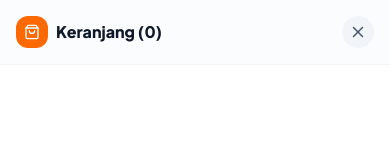
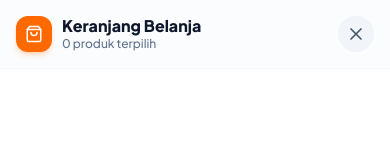
Before and after one commit to Yossy123/Crunch-Up, a React (Vite) app: page / in a window 390 px wide. Both pictures are taken after a click on the button 353 px from the left and 32 px from the top of the page. Shown: the top 160 px of the page. Built offline with nearby package versions, Linux system fonts and the light colour scheme.

Commit message:
feat: add responsive CartSidebar component to manage and display cart items

```diff
--- a/src/components/CartSidebar.jsx
+++ b/src/components/CartSidebar.jsx
@@ -31,31 +31,37 @@ const CartSidebar = () => {
 
   return (
     <div className="fixed inset-0 z-50 overflow-hidden">
-      {/* Backdrop */}
+      {/* Backdrop for Desktop */}
       <div
         className="absolute inset-0 bg-slate-900/60 backdrop-blur-xs transition-opacity duration-300 animate-in fade-in"
         onClick={() => setIsCartOpen(false)}
       />
 
-      <div className="fixed inset-y-0 right-0 max-w-full flex pl-0 sm:pl-10">
-        <div className="w-screen max-w-full sm:max-w-md bg-white shadow-2xl flex flex-col justify-between transform transition-transform duration-300 ease-in-out">
+      {/* Main Drawer Container: Full Screen on Mobile (inset-0 w-full h-full), Sidebar on Desktop */}
+      <div className="fixed inset-0 sm:inset-y-0 sm:right-0 sm:left-auto flex w-full sm:w-auto sm:max-w-full sm:pl-10 z-10">
+        <div className="w-full sm:w-[420px] h-full bg-white shadow-2xl flex flex-col justify-between transform transition-transform duration-300 ease-in-out">
 
           {/* Header */}
-          <div className="px-4 sm:px-6 py-4 border-b border-slate-100 flex items-center justify-between bg-slate-50/50">
-            <div className="flex items-center space-x-2 min-w-0">
-              <div className="w-8 h-8 rounded-xl bg-orange-500 text-white flex items-center justify-center font-bold shrink-0">
-                <FiShoppingBag className="text-base" />
+          <div className="px-4 sm:px-6 py-4 border-b border-slate-100 flex items-center justify-between bg-slate-50/50 shrink-0">
+            <div className="flex items-center space-x-2.5 min-w-0">
+              <div className="w-9 h-9 rounded-xl bg-orange-500 text-white flex items-center justify-center font-bold shrink-0 shadow-md shadow-orange-500/20">
+                <FiShoppingBag className="text-lg" />
               </div>
-              <h3 className="text-base sm:text-lg font-extrabold text-slate-900 truncate">
-                Keranjang ({totalItem})
-              </h3>
+              <div className="min-w-0">
+                <h3 className="text-base sm:text-lg font-extrabold text-slate-900 leading-tight truncate">
+                  Keranjang Belanja
+                </h3>
+                <p className="text-xs text-slate-500 font-medium truncate">
+                  {totalItem} produk terpilih
+                </p>
+              </div>
             </div>
 
-            <div className="flex items-center space-x-1.5 sm:space-x-2 shrink-0">
+            <div className="flex items-center space-x-2 shrink-0">
               {cartItems.length > 0 && (
                 <button
                   onClick={clearCart}
-                  className="text-xs text-red-500 hover:text-red-700 font-semibold px-2 py-1 hover:bg-red-50 rounded-lg transition-colors flex items-center space-x-1 cursor-pointer"
+                  className="text-xs text-red-500 hover:text-red-700 font-semibold px-2.5 py-1.5 hover:bg-red-50 rounded-xl transition-colors flex items-center space-x-1 cursor-pointer"
                   title="Kosongkan Keranjang"
                 >
                   <FiTrash2 className="text-xs shrink-0" />
@@ -64,16 +70,16 @@ const CartSidebar = () => {
               )}
               <button
                 onClick={() => setIsCartOpen(false)}
-                className="w-8 h-8 rounded-full bg-slate-100 hover:bg-slate-200 text-slate-600 flex items-center justify-center transition-colors shrink-0 cursor-pointer"
+                className="w-9 h-9 rounded-full bg-slate-100 hover:bg-slate-200 text-slate-600 flex items-center justify-center transition-colors shrink-0 cursor-pointer active:scale-95"
                 aria-label="Tutup Keranjang"
               >
-                <FiX className="text-lg" />
+                <FiX className="text-xl" />
               </button>
             </div>
           </div>
 
           {/* Cart Item List */}
-          <div className="flex-1 overflow-y-auto p-3.5 sm:p-6 space-y-3">
+          <div className="flex-1 overflow-y-auto p-4 sm:p-6 space-y-3">
             {cartItems.length > 0 ? (
               cartItems.map((item) => (
                 <CartItem key={item.product.id} item={item} />
@@ -95,8 +101,8 @@ const CartSidebar = () => {
 
           {/* Footer Summary & Checkout Action */}
           {cartItems.length > 0 && (
-            <div className="p-4 sm:p-6 border-t border-slate-100 bg-slate-50/80 space-y-4">
-              <div className="space-y-1.5 text-xs sm:text-sm">
+            <div className="p-4 sm:p-6 border-t border-slate-100 bg-slate-50/80 space-y-4 pb-6 sm:pb-6 shrink-0">
+              <div className="space-y-2 text-xs sm:text-sm">
                 <div className="flex justify-between text-slate-500">
                   <span>Total Item</span>
                   <span className="font-semibold text-slate-800">{totalItem} Produk</span>
@@ -105,9 +111,9 @@ const CartSidebar = () => {
                   <span>Perkiraan Ongkir</span>
                   <span className="font-semibold text-emerald-600">GRATIS</span>
                 </div>
-                <div className="pt-2 border-t border-slate-200/80 flex justify-between items-center text-sm sm:text-base">
+                <div className="pt-2.5 border-t border-slate-200/80 flex justify-between items-center text-base sm:text-lg">
                   <span className="font-bold text-slate-900 shrink-0">Total Harga</span>
-                  <span className="text-lg sm:text-xl font-extrabold text-orange-600 truncate ml-2 text-right">
+                  <span className="text-xl sm:text-2xl font-extrabold text-orange-600 truncate ml-2 text-right">
                     {formatRupiah(totalHarga)}
                   </span>
                 </div>
@@ -115,10 +121,10 @@ const CartSidebar = () => {
 
               <button
                 onClick={handleCheckoutClick}
-                className="w-full py-3.5 px-4 bg-linear-to-r from-orange-500 to-amber-500 hover:from-orange-600 hover:to-amber-600 text-white rounded-2xl font-extrabold text-sm shadow-xl shadow-orange-500/25 flex items-center justify-center space-x-2 transition-transform transform active:scale-98 cursor-pointer"
+                className="w-full py-3.5 sm:py-4 px-4 bg-linear-to-r from-orange-500 to-amber-500 hover:from-orange-600 hover:to-amber-600 text-white rounded-2xl font-extrabold text-sm sm:text-base shadow-xl shadow-orange-500/25 flex items-center justify-center space-x-2 transition-transform transform active:scale-98 cursor-pointer"
               >
                 <span>Lanjut Ke Checkout</span>
-                <FiArrowRight className="text-lg" />
+                <FiArrowRight className="text-lg sm:text-xl" />
               </button>
             </div>
           )}
```
